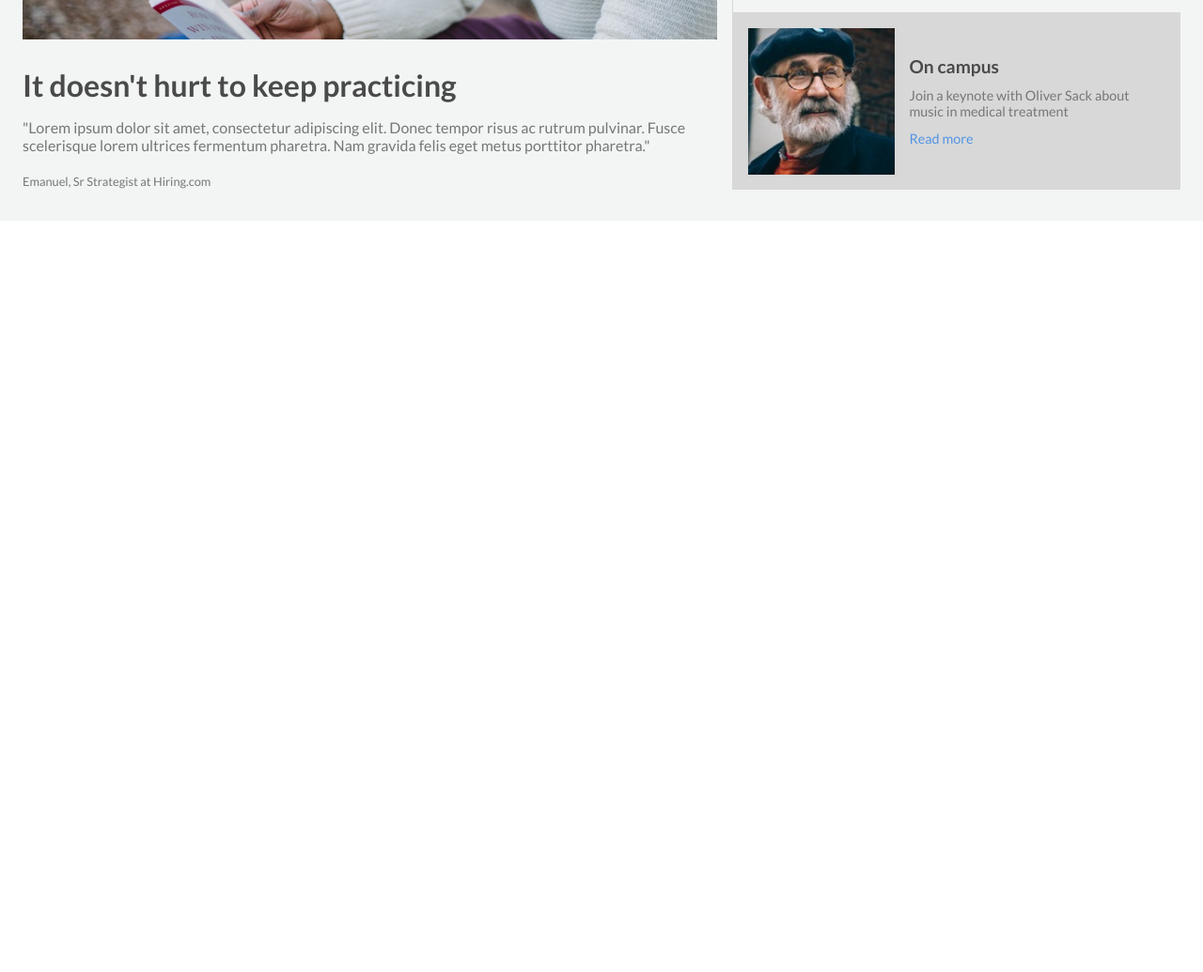
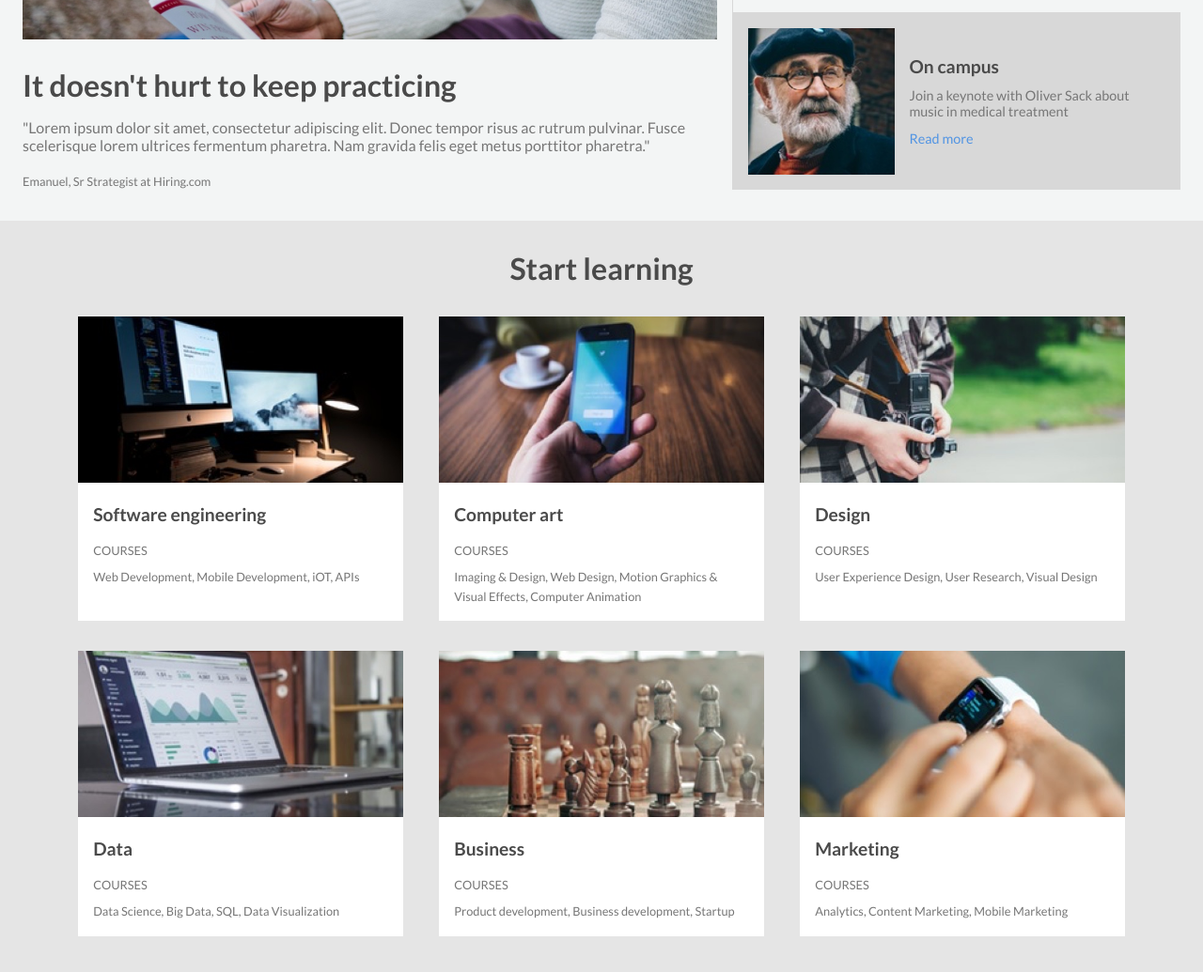
Before and after one commit to mayankdwivedidev/colmaracademy, a plain HTML site: page index.html in a window 1280 px wide. Shown: the part 1075-2110 px from the top of the page at 94% size. Before the commit the page ends 1310 px from the top, so only its background shows below. Drawn offline with Linux system fonts and the light colour scheme.

Commit message:
added course section, images and content

```diff
--- a/index.html
+++ b/index.html
@@ -106,5 +106,63 @@
       </div>
     </section>
 
+    <!-- Courses Section-->
+
+    <section>
+      <div class="courses">
+        <h2>Start learning</h2>
+        <div class="container">
+          <article class="course pop">
+            <img src="resources/images/course-software.jpg" alt="computers">
+            <div class="content">
+              <h3>Software engineering</h3>
+              <h4>COURSES</h4>
+              <p>Web Development, Mobile Development, iOT, APIs</p>
+            </div>
+          </article>
+          <article class="course pop">
+            <img src="resources/images/course-computer-art.jpg" alt="mobile">
+            <div class="content">
+              <h3>Computer art</h3>
+              <h4>COURSES</h4>
+              <p>Imaging &amp; Design, Web Design, Motion Graphics &amp; Visual Effects, Computer Animation</p>
+            </div>
+          </article>
+          <article class="course pop">
+            <img src="resources/images/course-design.jpg" alt="camera">
+            <div class="content">
+              <h3>Design</h3>
+              <h4>COURSES</h4>
+              <p>User Experience Design, User Research, Visual Design</p>
+            </div>
+          </article>
+          <article class="course pop">
+            <img src="resources/images/course-data.jpg" alt="graph on laptop">
+            <div class="content">
+              <h3>Data</h3>
+              <h4>COURSES</h4>
+              <p>Data Science, Big Data, SQL, Data Visualization</p>
+            </div>
+          </article>
+          <article class="course pop">
+            <img src="resources/images/course-business.jpg" alt="chessboard">
+            <div class="content">
+              <h3>Business</h3>
+              <h4>COURSES</h4>
+              <p>Product development, Business development, Startup</p>
+            </div>
+          </article>
+          <article class="course pop">
+            <img src="resources/images/course-marketing.jpg" alt="watch">
+            <div class="content">
+              <h3>Marketing</h3>
+              <h4>COURSES</h4>
+              <p>Analytics, Content Marketing, Mobile Marketing</p>
+            </div>
+          </article>
+        </div>
+      </div>
+    </section>
+
   </body>
 </html>
--- a/resources/css/style.css
+++ b/resources/css/style.css
@@ -106,9 +106,9 @@
     background-color: #4A4A4A;
     color: #ffffff;
     text-align: center;
-    padding: 0.5rem 0;
+    padding: 1rem 0;
     font-family: "Lato", Arial, Helvetica, sans-serif;
-    font-size: 1.25rem;
+    font-size: 0.9rem;
     border-radius: 3px;
     font-weight: 300;
     width: 100%;
@@ -202,3 +202,65 @@
   .main-info .column-b .object .content a:hover {
     color: #5DB8D1;
   }
+
+  /* Courses Section  */
+
+  .courses {
+    background: #e5e5e5;
+    padding: 2rem 4rem;
+  }
+
+  .courses h2 {
+    font-size: 2rem;
+    font-weight: bold;
+    padding: 0 0 2rem 0;
+    text-align: center;
+    line-height: 1.2;
+  }
+
+  .courses div.container {
+    display: flex;
+    justify-content: space-around;
+    flex-wrap: wrap;
+  }
+
+  .courses article.course {
+    width: 30%;
+    background: white;
+    margin-bottom: 2rem;
+  }
+
+  .courses article.course img {
+    width: 100%;
+  }
+
+  .courses article.course .content {
+    padding: 1rem;
+  }
+
+  .courses article.course .content h3 {
+    font-size: 1.2rem;
+    font-weight: bold;
+    padding-bottom: 1rem;
+    color: #4A4A4A;
+
+  }
+
+  .courses .content h4 {
+    font-size: 0.8rem;
+    color: #767676;
+    padding-bottom: 0.5rem;
+  }
+
+  .courses .content p {
+    font-size: 0.8rem;
+    color: #767676;
+    line-height: 1.6;
+  }
+
+  .pop:hover {
+  animation: pop 0.5s linear 1;
+  }
+  @keyframes pop {
+  50%  {transform: scale(1.2);}
+  }
```
